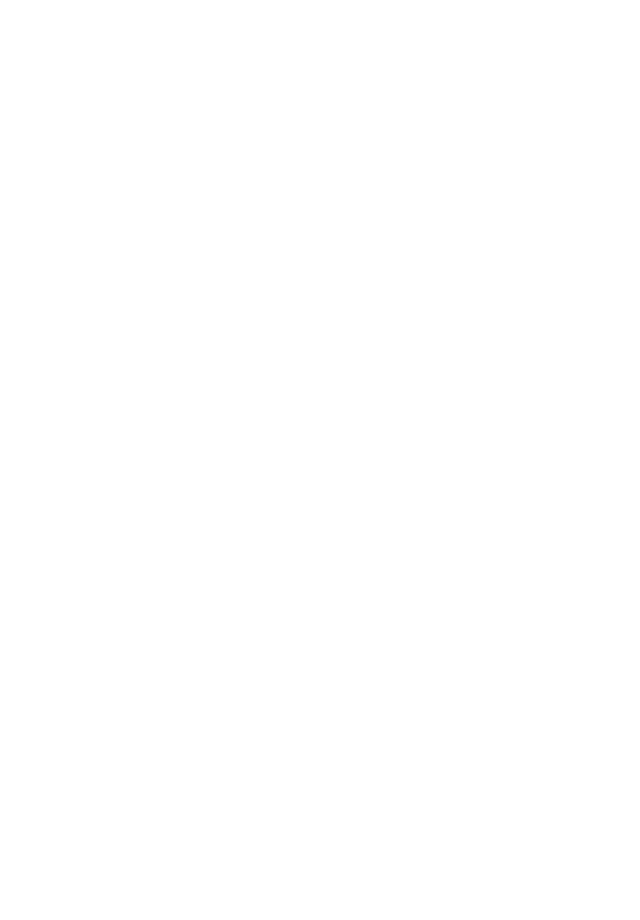
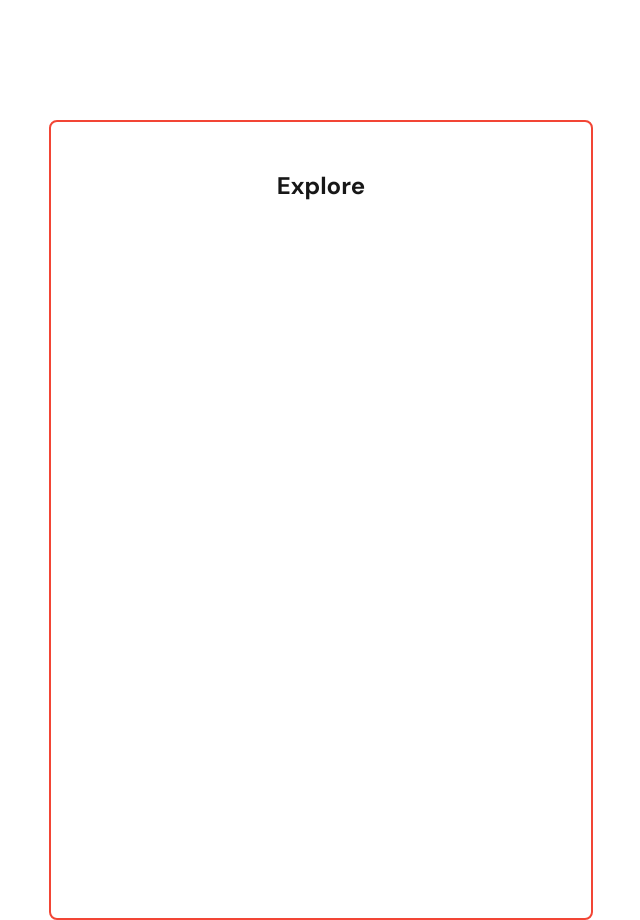
Before and after one commit to zofienora/cyclecoach, a Next.js app in the folder my-app/: page / in a window 1280 px wide. Shown: the part 1480-2400 px from the top of the page, without its empty margins (319-959 px from the left). Before the commit the page ends 1618 px from the top, so only its background shows below. Built offline with nearby package versions, Linux system fonts and the light colour scheme.

Commit message:
added to page

```diff
--- a/my-app/app/components/Suggestions.tsx
+++ b/my-app/app/components/Suggestions.tsx
@@ -5,6 +5,9 @@ export default function Suggestions() {
 
   return (
    <section className="border-2 border-alert rounded-lg p-4 h-screen">
+    <h2 className="text-2xl font-bold font-heading text-foreground text-center py-8">
+      Explore
+    </h2>
 
    </section>
   );
--- a/my-app/app/page.tsx
+++ b/my-app/app/page.tsx
@@ -1,5 +1,6 @@
 import Header from "./components/Header";
 import PhaseTracker from "./components/PhaseTracker";
+import Suggestions from "./components/Suggestions";
 
 export default function Home() {
   return (
@@ -7,6 +8,7 @@ export default function Home() {
       <Header />
       <PhaseTracker />
       {/* More components like PhaseTracker will come next */}
+      <Suggestions />
     </main>
   );
 }
```
